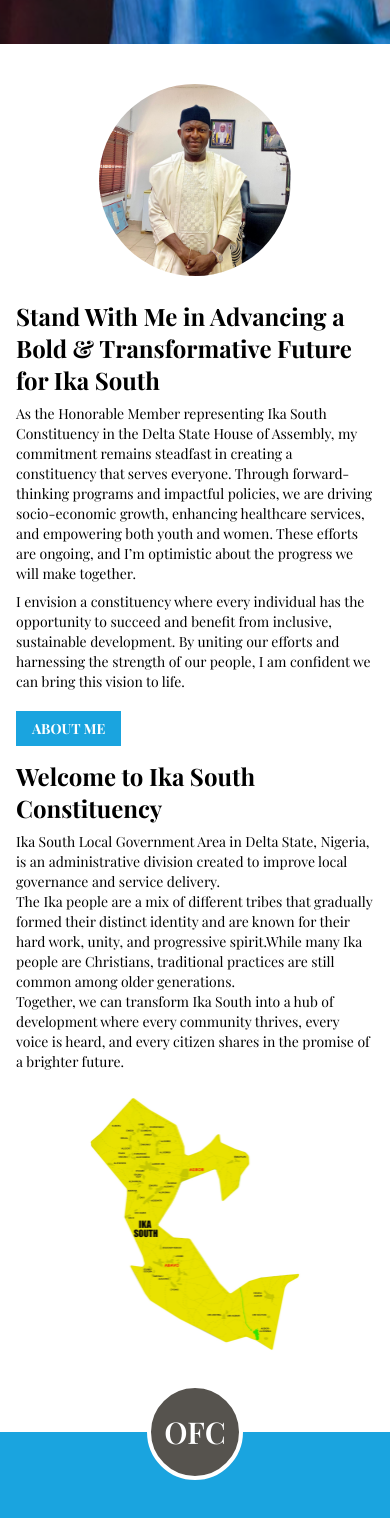
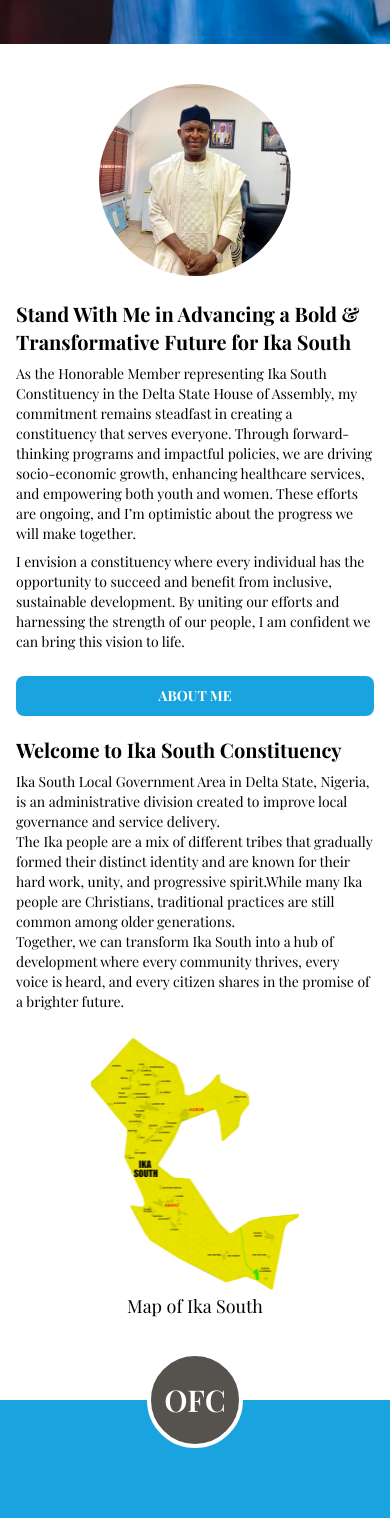
Before and after one commit to TimiskiOse/HonourableOkohFestus, a React (Vite) app: page / in a window 390 px wide. Shown: the part 916-2434 px from the top of the page. Built offline with nearby package versions, Linux system fonts and the light colour scheme; a web font is replaced by a local one.

Commit message:
updated the code

```diff
--- a/src/pages/App.tsx
+++ b/src/pages/App.tsx
@@ -67,7 +67,7 @@ const App = () => {
             whileInView="visible"
             viewport={{ once: true }}
             custom={0}
-            className="text-2xl md:text-3xl font-playfair font-bold mb-2"
+            className="text-xl md:text-3xl font-playfair font-bold mb-2"
           >
             Stand With Me in Advancing a Bold & Transformative Future for Ika
             South
@@ -103,21 +103,21 @@ const App = () => {
             confident we can bring this vision to life.
           </motion.p>
 
-          <motion.button
+          <motion.div
             variants={textStagger}
             initial="hidden"
             whileInView="visible"
             viewport={{ once: true }}
             custom={0.7}
-            className="mt-6"
+            className="mt-6 w-full h-10 md:w-36 rounded-lg bg-[#1AA4DF] hover:bg-[#0d8bbf] transition-all duration-300 flex items-center justify-center"
           >
             <a
               href="about"
-              className="bg-[#1AA4DF] text-white px-4 py-2 md:px-6 md:py-2 font-playfair font-bold hover:bg-[#0d8bbf] text-sm md:text-base"
+              className=" text-white font-playfair font-bold text-sm md:text-base"
             >
               ABOUT ME
             </a>
-          </motion.button>
+          </motion.div>
         </div>
       </motion.div>
 
@@ -136,7 +136,7 @@ const App = () => {
             whileInView="visible"
             viewport={{ once: true }}
             custom={0}
-            className="text-2xl md:text-3xl font-playfair font-bold mb-2"
+            className="text-xl md:text-3xl font-playfair font-bold mb-2"
           >
             Welcome to Ika South Constituency
           </motion.h1>
@@ -162,6 +162,7 @@ const App = () => {
             every citizen shares in the promise of a brighter future.
           </motion.p>
         </div>
+        <div className="flex flex-col items-center">
         <motion.img
           src="/Ika South Map.svg"
           alt="Ika South Map"
@@ -171,6 +172,8 @@ const App = () => {
           viewport={{ once: true }}
           className="w-64 h-64 md:w-80 md:h-80 lg:w-96 lg:h-96 object-contain rounded-lg"
         />
+        <p className="font-playfair text-lg md:text-2xl">Map of Ika South</p>
+        </div>
       </motion.div>
       <Footer />
     </>
--- a/src/pages/about.tsx
+++ b/src/pages/about.tsx
@@ -56,7 +56,7 @@ const aboout = () => {
 
           <p className="text-sm sm:text-base mt-4 font-playfair">
             Hon. Okoh Festus Chukwuyem, was born on January 29th, 1971, and is a
-            Nigerian politician currently serving as the Deputy Leader of the House,
+            Nigerian politician currently serving as the Deputy Leader of the
             Delta State House of Assembly. <br /> I represent the Ika
             South Constituency under the All Progressive Congress (APC).
           </p>
--- a/src/pages/impact.tsx
+++ b/src/pages/impact.tsx
@@ -36,15 +36,18 @@ const impact = () => {
         viewport={{ once: true, amount: 0.3 }}
         className="flex flex-col md:flex-row justify-between items-center mt-10 mx-6 md:mx-20 gap-8"
       >
+        <div className="flex flex-col items-center">
           <motion.img
             src="/Ika South Map.svg"
-          alt="Okoh Festus Chukwuyem"
+            alt="Ika South Map"
             initial={{ opacity: 0, scale: 0.9 }}
             whileInView={{ opacity: 1, scale: 1 }}
-          transition={{ duration: 0.9, delay: 0.15 }}
+            transition={{ duration: 1, delay: 0.4 }}
             viewport={{ once: true }}
-          className="w-72 md:w-96 h-72 md:h-96 object-contain rounded-lg"
+            className="w-64 h-64 md:w-80 md:h-80 lg:w-96 lg:h-96 object-contain rounded-lg"
           />
+          <p className="font-playfair text-lg md:text-2xl">Map of Ika South</p>
+        </div>
 
         <div className="flex flex-col justify-center items-start w-full md:w-[50%]">
           <motion.h1
@@ -218,9 +221,18 @@ const impact = () => {
         <div className="flex flex-wrap w-full justify-between mt-10 gap-y-10">
           {[
             { img: "impact 1.svg", text: "Nosiere Primary School II, Agbor." },
-            { img: "impact 2.svg", text: "Isimie Primary School, Alijemisi, Agbor." },
-            { img: "impact 3.svg", text: "Aliogor Primary School, Alisimie, Agbor." },
-            { img: "impact 4.svg", text: "Erigbe Nursery/Primary School, Agbor." },
+            {
+              img: "impact 2.svg",
+              text: "Isimie Primary School, Alijemisi, Agbor.",
+            },
+            {
+              img: "impact 3.svg",
+              text: "Aliogor Primary School, Alisimie, Agbor.",
+            },
+            {
+              img: "impact 4.svg",
+              text: "Erigbe Nursery/Primary School, Agbor.",
+            },
           ].map(({ img, text }, i) => (
             <div
               key={i}
```
Lines whose indentation alone changed are shown as unchanged.
